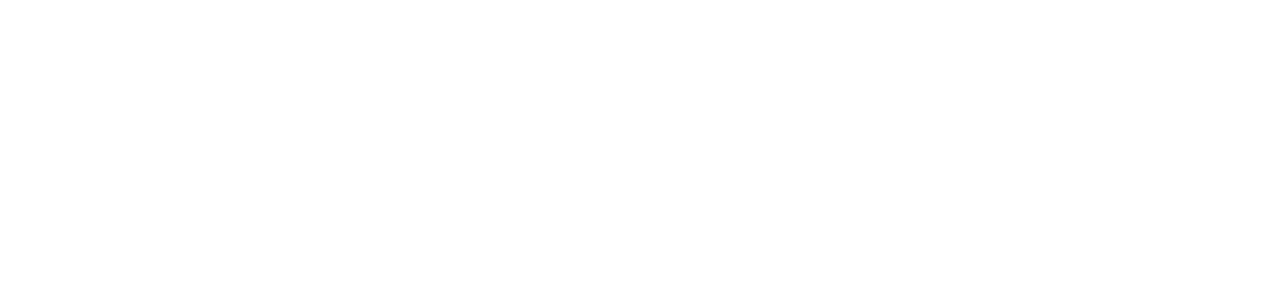
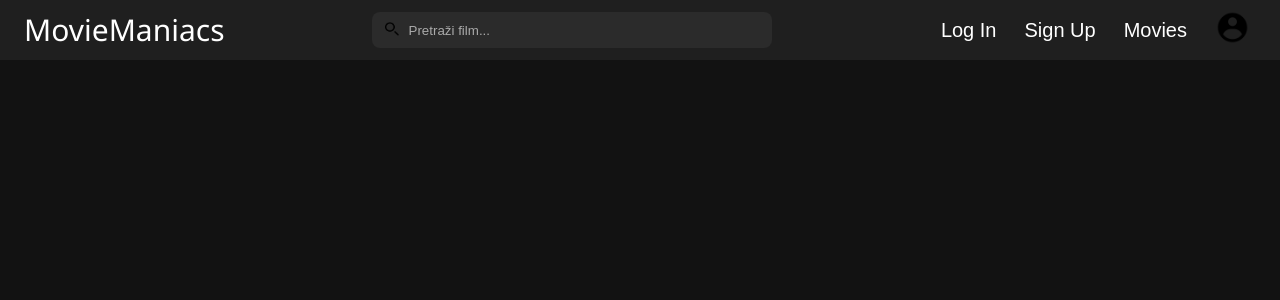
Before and after one commit to Philippos002/iteh-front-domaci, a Vue app: page / in a window 1280 px wide. Shown: the top 300 px of the page. Built offline with nearby package versions, Linux system fonts and the light colour scheme.

Commit message:
Second commit, added Header.

```diff
--- a/src/App.vue
+++ b/src/App.vue
@@ -1,13 +1,25 @@
 <template>
-
+    <div id="app">
+        <Header />
+    </div>
 </template>
 
 <script>
+import Header from './components/Header.vue'
 export default {
-
+    name: 'App',
+    components: {
+        Header
+    }
 }
 </script>
 
 <style>
-
+html, body, #app {
+  margin: 0;
+  padding: 0;
+  min-height: 100%;
+  width: 100%;
+  background-color: #121212;
+}
 </style>
--- a/src/components/Header.vue
+++ b/src/components/Header.vue
@@ -1,13 +1,139 @@
 <template>
+  <header class="app-header">
+    <!-- Logo -->
+    <div class="header-left">
+      <h1 class="logo">MovieManiacs</h1>
+    </div>
 
+    <!-- Search bar -->
+    <div class="header-center">
+      <div class="search-bar">
+        <i class="icon-search"><img src="../img/lupa.png" alt=""></i>
+        <input
+          type="text"
+          placeholder="Pretraži film..."
+          v-model="searchQuery"
+          @keyup.enter="onSearch"
+        />
+      </div>
+    </div>
+
+    <!-- Funkcionalnosti u headeru -->
+    <div class="header-right">
+      <button class="pages" @click="onNotifications">
+        Log In
+      </button>
+      <button class="pages" @click="onNotifications">
+        Sign Up
+      </button>
+      <button class="pages" @click="onNotifications">
+        Movies
+      </button>
+      <button class="pages" @click="onProfile">
+        <img src="../img/profil.png" alt="">
+      </button>
+    </div>
+  </header>
 </template>
 
 <script>
 export default {
-
-}
+  name: "AppHeader",
+  data() {
+    return {
+      searchQuery: "",
+    };
+  },
+  methods: {
+    onSearch() {
+      console.log("Pretraga:", this.searchQuery);
+    },
+    onProfile() {
+      console.log("Klik na profil");
+    },
+  },
+};
 </script>
 
-<style>
+<style scoped>
+.app-header {
+  position: fixed;
+  top: 0;
+  left: 0;
+  width: 100%;
+  height: 60px;
+  display: flex;
+  align-items: center;
+  justify-content: space-between;
+  background-color: #1f1f1f;
+  padding: 0 1.5rem;
+  color: #fff;
+  font-family: 'Segoe UI', Tahoma, Geneva, Verdana, sans-serif;
+  z-index: 1000;
+  box-sizing: border-box;
+}
 
+.header-left {
+  flex: 0 0 auto;
+}
+
+.header-center {
+  flex: 1;
+  display: flex;
+  justify-content: center;
+  margin: 0 1rem;
+}
+
+.search-bar {
+  display: flex;
+  align-items: center;
+  background-color: #2b2b2b;
+  padding: 0.4rem 0.8rem;
+  border-radius: 8px;
+  width: 100%;
+  max-width: 400px;
+}
+
+.search-bar input {
+  background: transparent;
+  border: none;
+  outline: none;
+  color: #fff;
+  margin-left: 0.5rem;
+  flex: 1;
+}
+
+.search-bar input::placeholder {
+  color: #aaa;
+}
+
+.header-right {
+  flex: 0 0 auto;
+  display: flex;
+  align-items: center;
+}
+
+.pages {
+  background: none;
+  border: none;
+  color: #fff;
+  font-size: 1.25rem;
+  margin-left: 1rem;
+  cursor: pointer;
+  transition: color 0.2s;
+}
+
+.pages:hover {
+  color: #1db954;
+}
+
+img {
+    height: 14px;
+    width: 14px;
+}
+
+.pages img {
+    height: 35px;
+    width: 35px;
+}
 </style>
```
Also changed, not shown: src/components/LogInForm.vue (added, +13 -0 lines), src/components/SignUpForm.vue (added, +13 -0 lines), src/img/lupa.png (added), src/img/profil.png (added).
